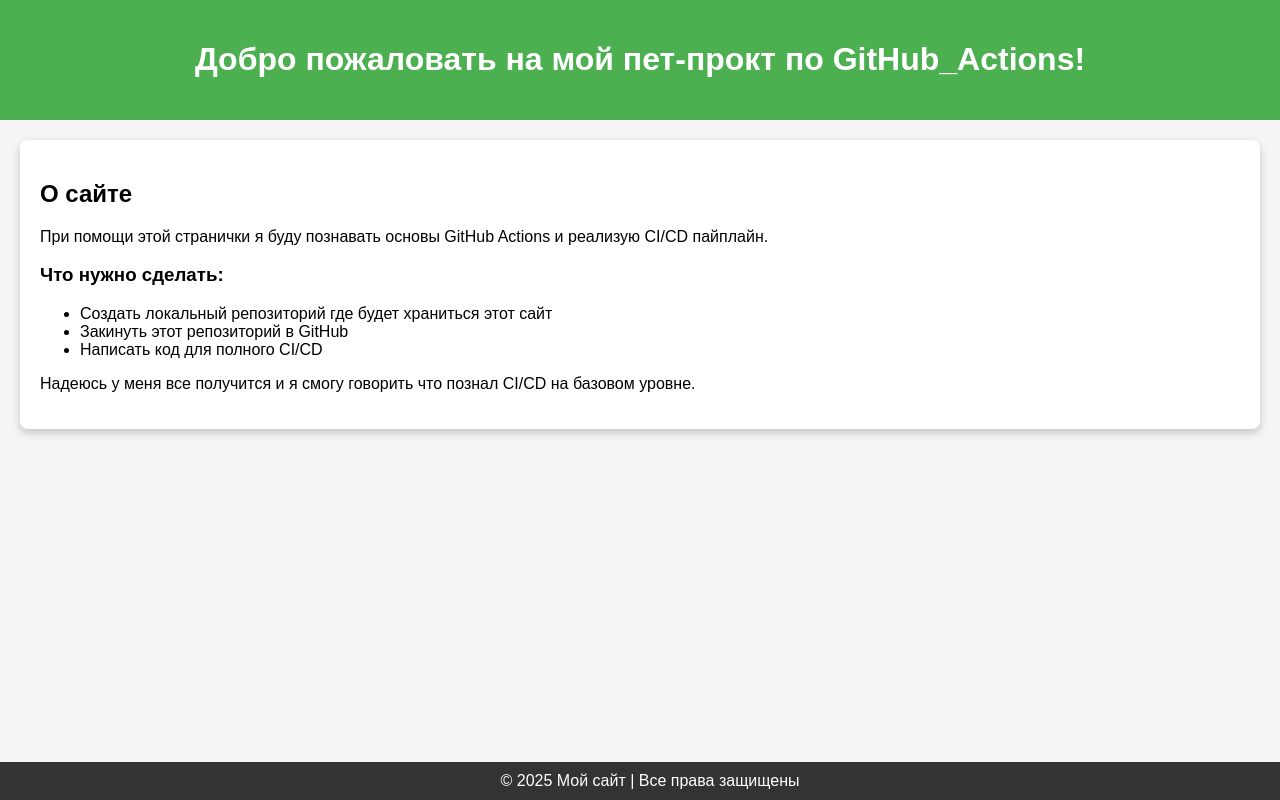
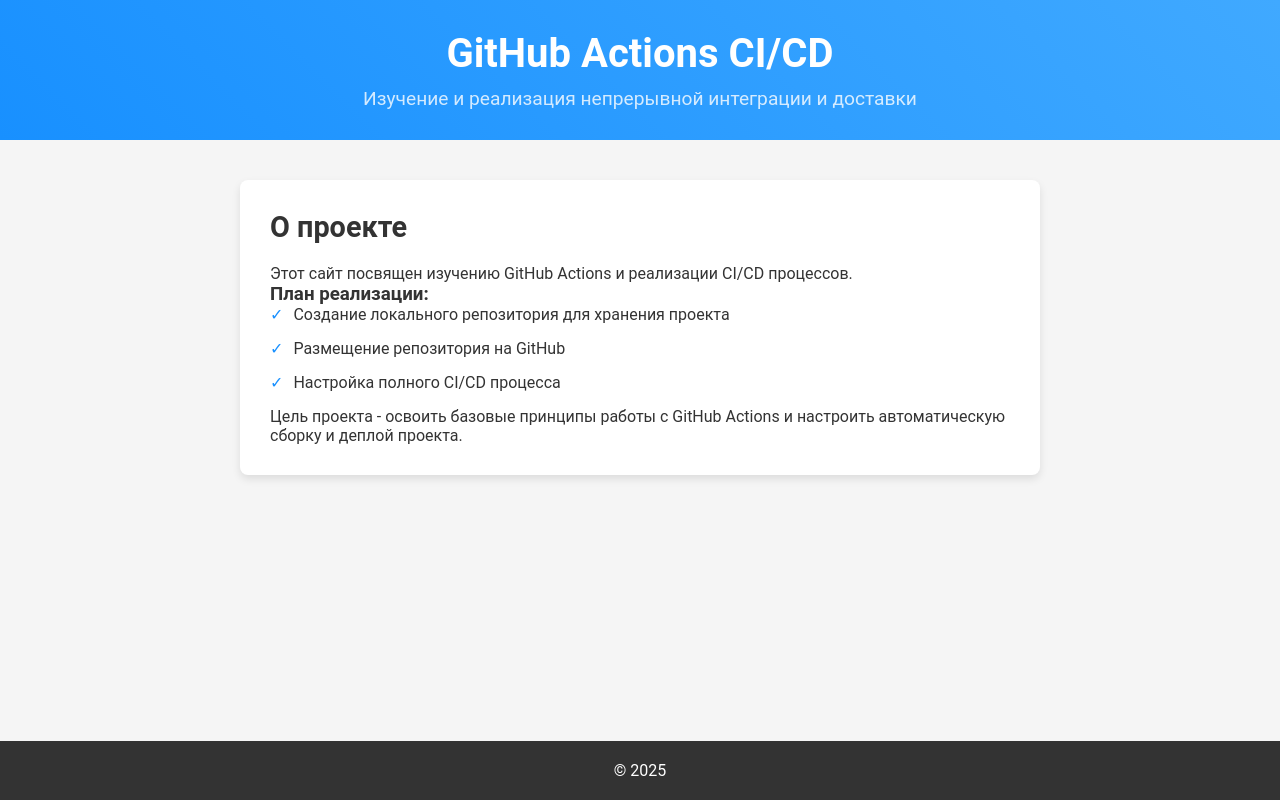
Before and after one commit to EvgTitov/GitHub_CI-CD, a plain HTML site: page index.html in a window 1280 px wide. Drawn offline with Linux system fonts and the light colour scheme.

Commit message:
Update index.html

```diff
--- a/index.html
+++ b/index.html
@@ -3,62 +3,135 @@
 <head>
     <meta charset="UTF-8">
     <meta name="viewport" content="width=device-width, initial-scale=1.0">
-    <title>CI/CD</title>
+    <title>GitHub Actions CI/CD</title>
     <style>
-        body {
-            font-family: Arial, sans-serif;
+        :root {
+            --primary: #1890ff;
+            --secondary: #f5f5f5;
+            --text: #333;
+            --light: #fff;
+            --dark: #333;
+        }
+
+        * {
             margin: 0;
             padding: 0;
-            background-color: #f5f5f5;
+            box-sizing: border-box;
+        }
+
+        body {
+            font-family: 'Roboto', sans-serif;
+            background-color: var(--secondary);
+            color: var(--text);
+            display: flex;
+            flex-direction: column;
+            min-height: 100vh;
         }
 
         .header {
-            background-color: #4CAF50;
-            color: white;
+            background: linear-gradient(45deg, var(--primary), #40a9ff);
+            color: var(--light);
+            padding: 30px 20px;
+            display: flex;
+            flex-direction: column;
+            align-items: center;
+            justify-content: center;
+            text-align: center;
+        }
+
+        .header h1 {
+            font-size: 2.5rem;
+            margin-bottom: 10px;
+        }
+
+        .header p {
+            font-size: 1.2rem;
+            opacity: 0.8;
+        }
+
+        .main {
+            flex: 1;
+            padding: 40px 20px;
+            display: flex;
+            flex-direction: column;
+            align-items: center;
+        }
+
+        .card {
+            background-color: var(--light);
+            border-radius: 8px;
+            box-shadow: 0 4px 8px rgba(0,0,0,0.1);
+            padding: 30px;
+            width: 100%;
+            max-width: 800px;
+            margin-bottom: 20px;
+        }
+
+        .card h2 {
+            font-size: 1.8rem;
+            margin-bottom: 20px;
+        }
+
+        .card ul {
+            list-style: none;
+            padding: 0;
+        }
+
+        .card ul li {
+            display: flex;
+            align-items: center;
+            margin-bottom: 15px;
+        }
+
+        .card ul li::before {
+            content: "✓";
+            color: var(--primary);
+            margin-right: 10px;
+        }
+
+        .footer {
+            background-color: var(--dark);
+            color: var(--light);
             padding: 20px;
             text-align: center;
         }
 
-        .content {
-            padding: 20px;
-            margin: 20px;
-            background-color: white;
-            border-radius: 8px;
-            box-shadow: 0 4px 8px 0 rgba(0,0,0,0.2);
-        }
+        @media (max-width: 768px) {
+            .header, .card {
+                padding: 20px;
+            }
 
-        .footer {
-            background-color: #333;
-            color: white;
-            text-align: center;
-            padding: 10px;
-            position: fixed;
-            bottom: 0;
-            width: 100%;
+            .header h1 {
+                font-size: 2rem;
+            }
+
+            .card h2 {
+                font-size: 1.6rem;
+            }
         }
     </style>
 </head>
 <body>
-    <div class="header">
-        <h1>Добро пожаловать на мой пет-прокт по GitHub_Actions!</h1>
-    </div>
+    <header class="header">
+        <h1>GitHub Actions CI/CD</h1>
+        <p>Изучение и реализация непрерывной интеграции и доставки</p>
+    </header>
 
-    <div class="content">
-        <h2>О сайте</h2>
-        <p>При помощи этой странички я буду познавать основы GitHub Actions и реализую CI/CD пайплайн.</p>
+    <main class="main">
+        <div class="card">
+            <h2>О проекте</h2>
+            <p>Этот сайт посвящен изучению GitHub Actions и реализации CI/CD процессов.</p>
 
-        <h3>Что нужно сделать:</h3>
-        <ul>
-            <li>Создать локальный репозиторий где будет храниться этот сайт</li>
-            <li>Закинуть этот репозиторий в GitHub</li>
-            <li>Написать код для полного CI/CD</li>
-        </ul>
+            <h3>План реализации:</h3>
+            <ul>
+                <li>Создание локального репозитория для хранения проекта</li>
+                <li>Размещение репозитория на GitHub</li>
+                <li>Настройка полного CI/CD процесса</li>
+            </ul>
 
-        <p>Надеюсь у меня все получится и я смогу говорить что познал CI/CD на базовом уровне.</p>
-    </div>
+            <p>Цель проекта - освоить базовые принципы работы с GitHub Actions и настроить автоматическую сборку и деплой проекта.</p>
+        </div>
+    </main>
 
-    <div class="footer">
-        &copy; 2025 Мой сайт | Все права защищены
-    </div>
-</body>
-</html>
+    <footer class="footer">
+        &copy; 2025
```
